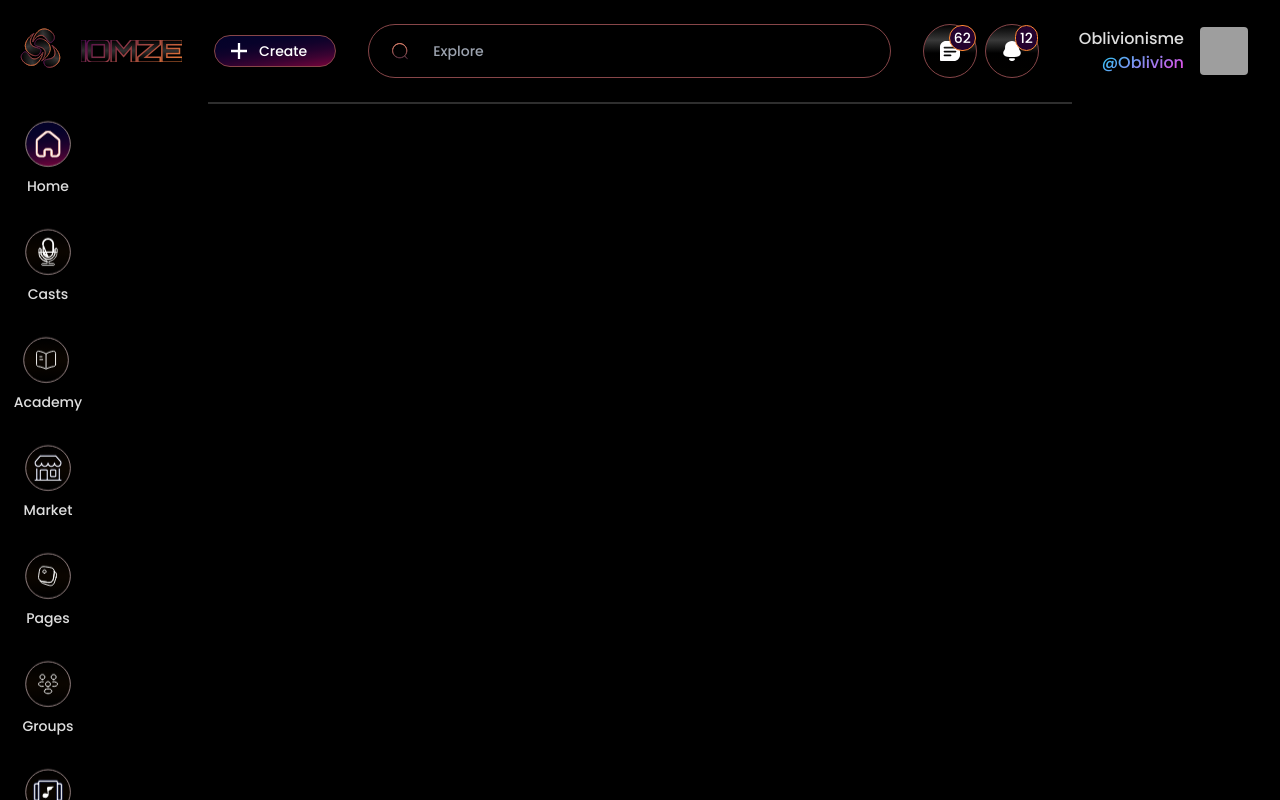
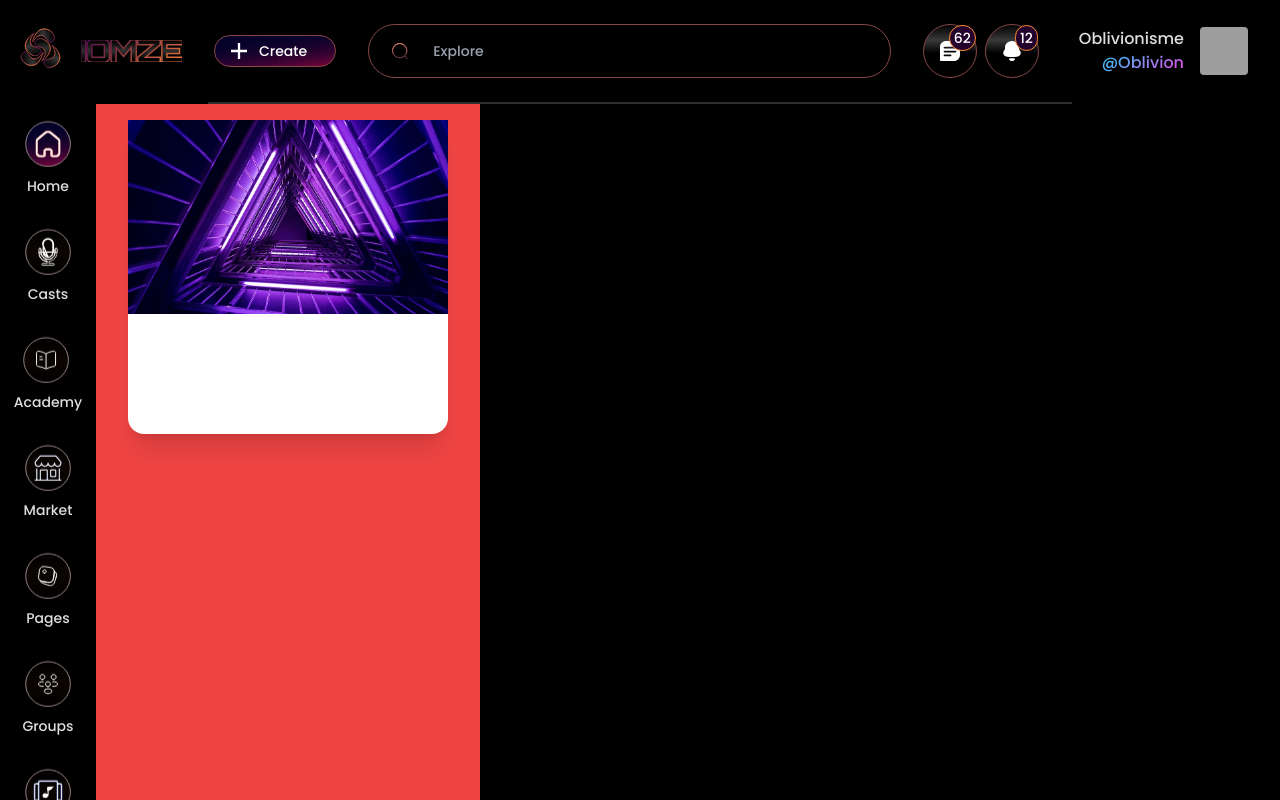
Before and after one commit to zeeunico/social-media, a React (Vite) app: page / in a window 1280 px wide. Built offline with nearby package versions, Linux system fonts and the light colour scheme; grey boxes are pictures that could not be loaded.

Commit message:
side bar added 'margin'

```diff
--- a/src/components/sidebar/home-left-sidebar.jsx
+++ b/src/components/sidebar/home-left-sidebar.jsx
@@ -3,9 +3,20 @@
 const HomeLeftSideBar = () => {
 
     return (
-        <>
-        <h1>Testing....</h1>
-        </>
+        <div className="h-full md:ml-24 md:w-96 flex flex-col items-center md:fixed overflow-auto bg-red-500">
+            <div className="card bg-base-100 shadow-xl card-bg-lblue mx-8 my-4">
+                <img className="card-bg-image" src="/imgaes/profile-background-img.png" alt="profile-background" />
+                <div className="card-body">
+                    <div className="flex">
+                        <div className="flex flex-col items-center font-orbitron">
+                            <p className="text-3xl">123K</p>
+                            <p className="text-sm">Followers</p>
+                        </div>
+                        {/* <img className="card-bg-image" src="/imgaes/profile-picture.png" alt="profile-picture" /> */}
+                    </div>
+                </div>
+            </div>
+        </div>
     );
 }
 
--- a/src/components/sidebar/side-bar-icons.jsx
+++ b/src/components/sidebar/side-bar-icons.jsx
@@ -1,7 +1,7 @@
 import "./sidebar.css"
 function LeftSideBarIcons(){
     return(
-        <div className="hidden h-full w-24 md:flex flex-col items-center fixed overflow-auto">
+        <div className="hidden h-full w-24 md:flex flex-col items-center fixed overflow-auto sidebar-menu">
             <div className="my-4">
                 <button className="btn btn-circle bg-btn-black active-btn border-none text-white mx-2">
                 <svg xmlns="http://www.w3.org/2000/svg" width="26" height="28" viewBox="0 0 26 28" fill="none">
--- a/src/routes/homepage.jsx
+++ b/src/routes/homepage.jsx
@@ -4,14 +4,10 @@ import LeftSideBarIcons from "../components/sidebar/side-bar-icons"
 
 function Homepage() {
   return (
-    <>
       <div className="h-full">
         <LeftSideBarIcons />
+        <HomeLeftSideBar />
       </div>
-      {/* <div className="h-full">
-        <HomeLeftSideBar />
-      </div> */}
-    </>
   )
 }
 
```
